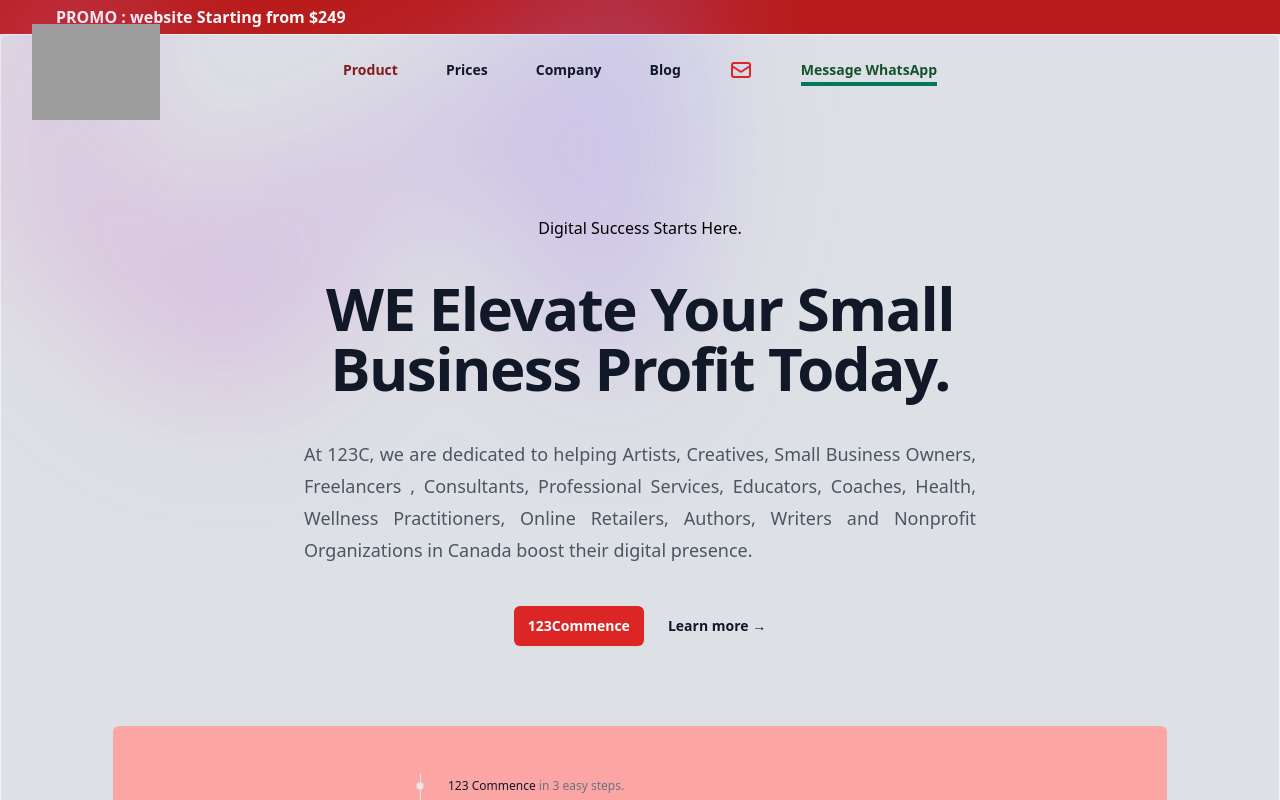
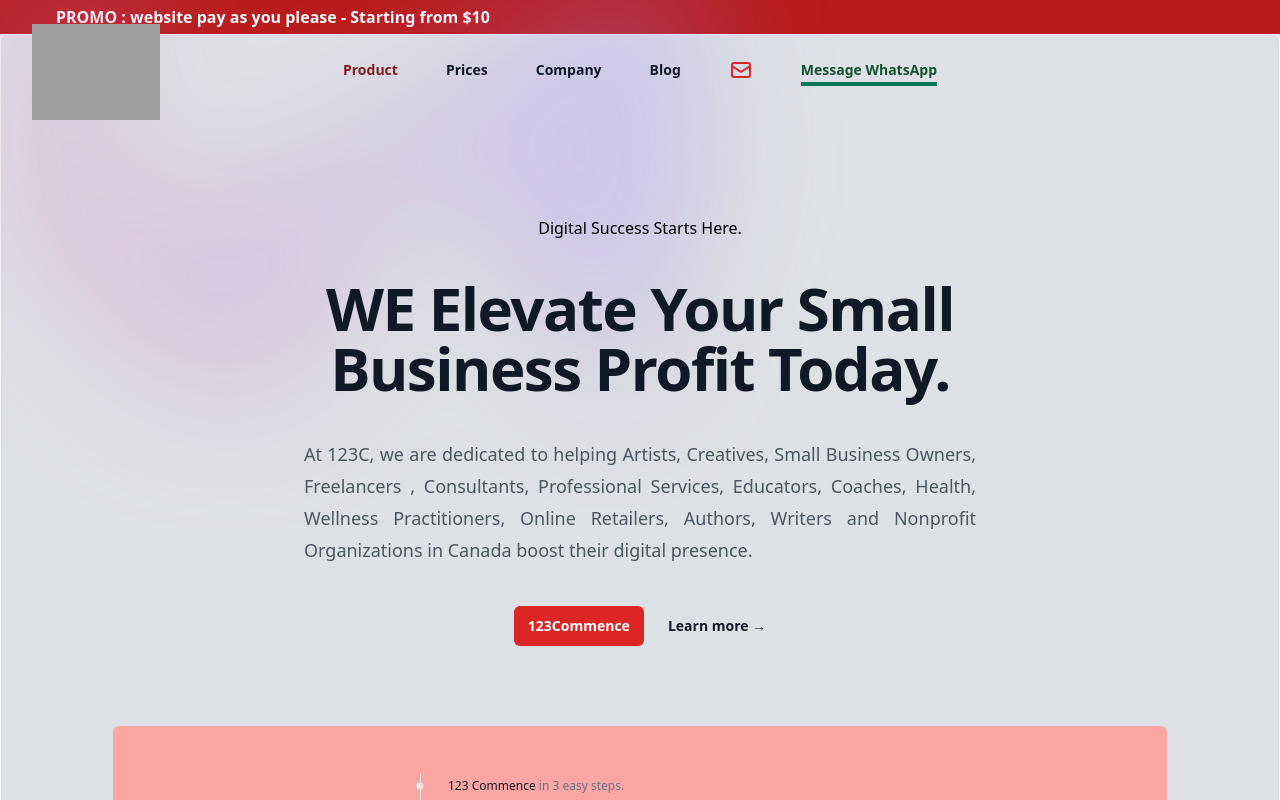
Before and after one commit to ykassabi/2023123c, a website built with Parcel: page index.html in a window 1280 px wide. Shown: the top 800 px of the page. Built offline with nearby package versions, Linux system fonts and the light colour scheme; grey boxes are pictures that could not be loaded; a script that the page names is missing.

```diff
--- a/index.html
+++ b/index.html
@@ -53,7 +53,7 @@
 
 
     <div class="flex space-y-1 p-2  text-gray-50 shadow-sm ">
-      <p> PROMO : website Starting from $249 </p>
+      <p> PROMO : website  pay as you please - Starting from $10  </p>
     </div>
 
   </div>
```
